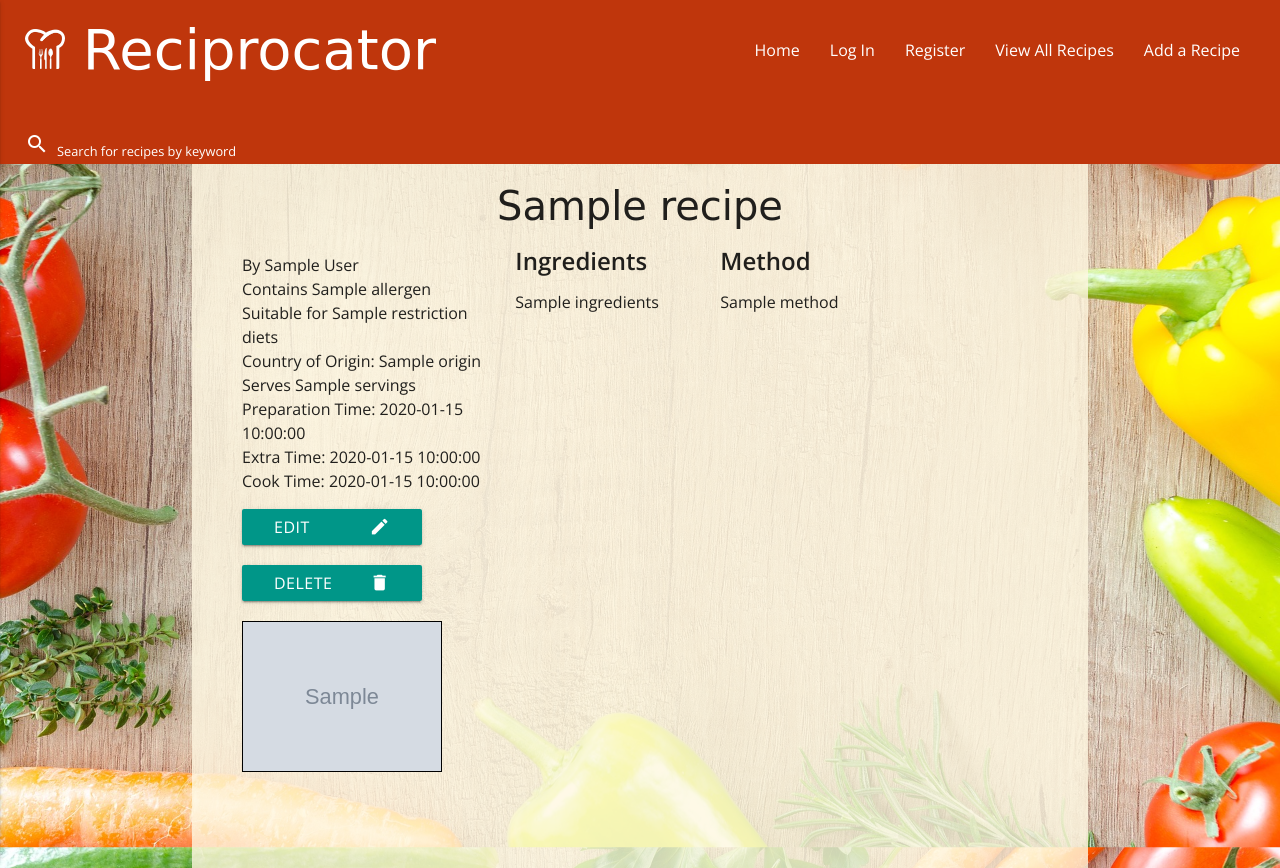
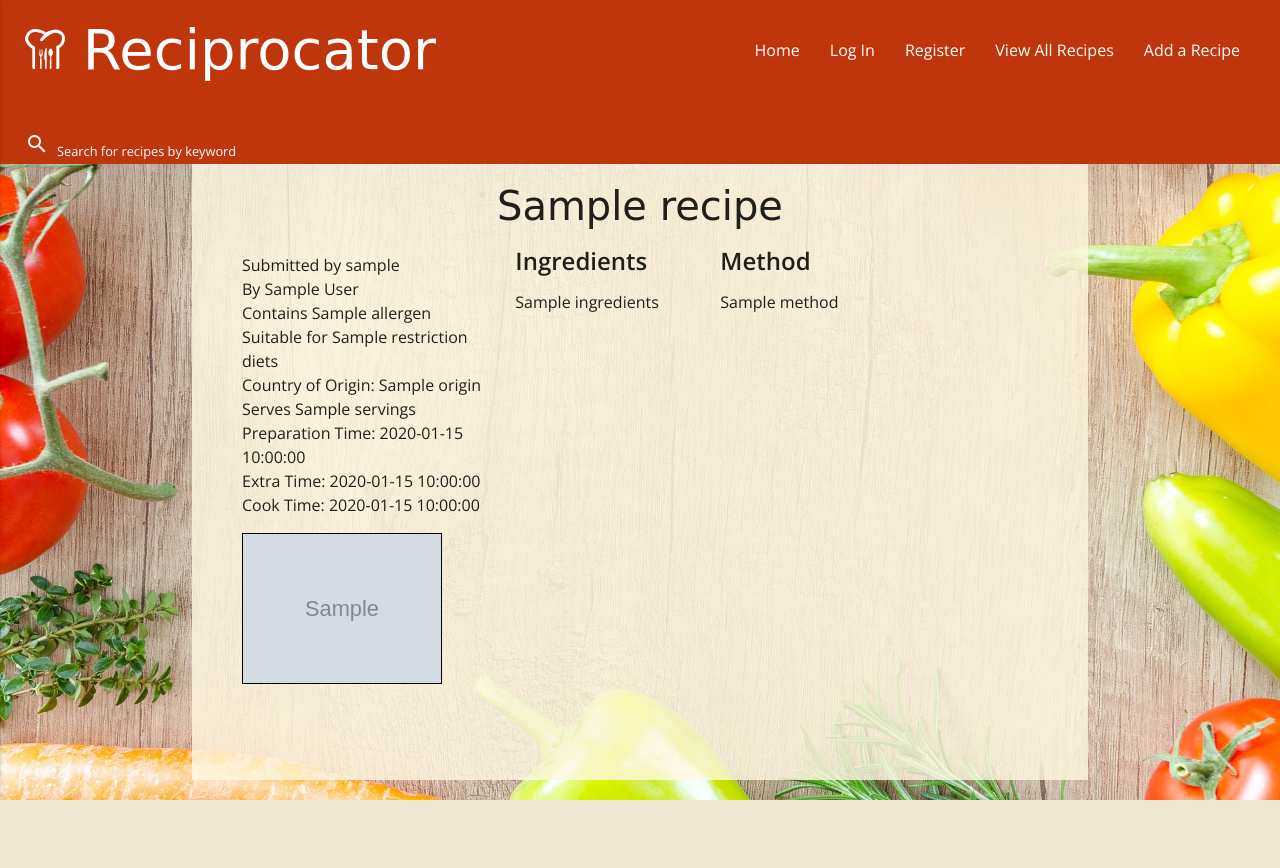
Before and after one commit to joanms/recipe-database, a Flask app: template templates/show_recipe.html in a window 1280 px wide. After the commit the page ends 800 px from the top, so only its background shows below. Run offline with Flask 2, Linux system fonts and the light colour scheme; the template is opened without the code that fills it: most values are stand-ins (such as "Sample title", 1, 10 or a date in 2020); grey boxes marked "Sample" are stand-in pictures; some libraries are stand-ins or nearby versions; some web fonts are replaced.

Commit message:
Show Edit and Delete buttons only to the user who submitted the recipe

```diff
--- a/templates/show_recipe.html
+++ b/templates/show_recipe.html
@@ -9,6 +9,8 @@
 
         <!--Information about the recipe-->
         <div id="information">
+
+            Submitted by {{ recipe.username }}<br>
 
             <!--Optional text for the recipe's author-->
             {% if recipe.author %}
@@ -52,6 +54,8 @@
 
         </div> <!--End of information text-->
 
+        <!--Only the user who submitted the recipe can see the Edit and Delete buttons-->
+        {% if session.username == recipe.username %}
         <!--Button to edit a recipe-->
         <a href="{{url_for('edit_recipe', recipe_id=recipe._id)}}" class="btn waves-effect waves-light">
             <i class="material-icons right">edit</i>Edit</a>
@@ -59,6 +63,7 @@
         <!--Button to delete a recipe-->
         <a href="{{url_for('warning', recipe_id=recipe._id)}}" class="btn waves-effect waves-light">
             <i class="material-icons right">delete</i>Delete</a>
+        {% endif %}
 
             <!--If the Delete button is clicked, a warning appears-->
             {% with messages = get_flashed_messages() %} {% if messages %}
@@ -83,6 +88,8 @@
 
             {% endif %} {% endwith %} <!--End of loop through flashed messages-->
 
+
+
         <!--Recipe illustration if it exists-->
         <!--The image paths are stored in the database, and this code pulls the correct image for the recipe into the template-->
         {% if recipe.image_path %}
```
